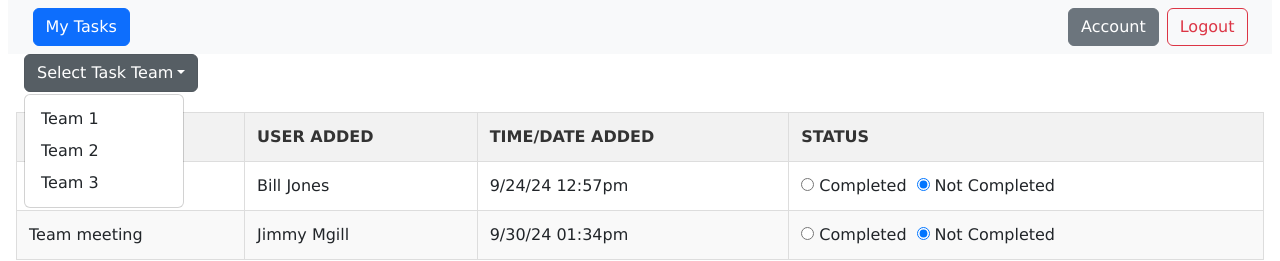
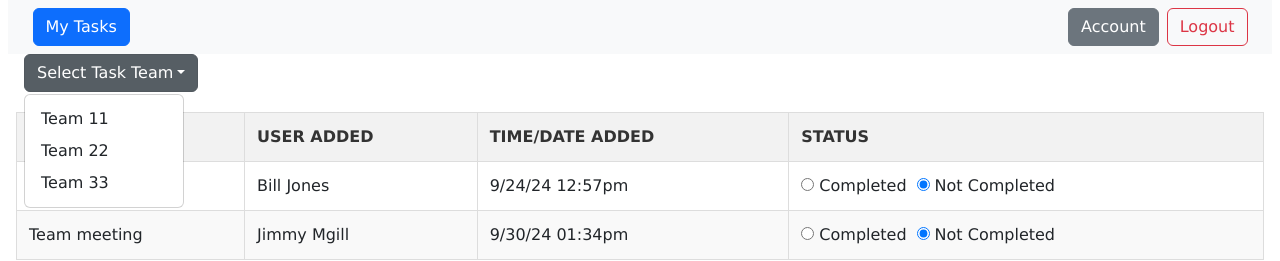
Before and after one commit to harrisonoakess/startup, a React (Vite) app: page /tasks in a window 1280 px wide. Both pictures are taken after a click on the button "Select Task Team". Shown: the top 261 px of the page. Built offline with nearby package versions, Linux system fonts and the light colour scheme.

Commit message:
Added some code to help debug, and run in the local host

```diff
--- /dev/null
+++ b/service/index.jsx
@@ -0,0 +1,3 @@
+const port = process.argv.length > 2 ? process.argv[2] : 4000;
+
+app.use(express.static('public'));
--- a/src/Action/action.html
+++ b/src/Action/action.html
@@ -27,9 +27,9 @@
               Select Task Team
             </button>
             <div class="dropdown-menu" aria-labelledby="dropdownMenuButton">
-              <a class="dropdown-item" href="#">Team 1</a>
-              <a class="dropdown-item" href="#">Team 2</a>
-              <a class="dropdown-item" href="#">Team 3</a>
+              <a class="dropdown-item" href="#">Team 11</a>
+              <a class="dropdown-item" href="#">Team 22</a>
+              <a class="dropdown-item" href="#">Team 33</a>
             </div>
           </div>
     </section>
--- a/src/Action/chooseBar.jsx
+++ b/src/Action/chooseBar.jsx
@@ -8,9 +8,9 @@ export default function ChooseBar() {
           Select Task Team
         </button>
         <div className="dropdown-menu" aria-labelledby="dropdownMenuButton">
-          <a className="dropdown-item" href="#">Team 1</a>
-          <a className="dropdown-item" href="#">Team 2</a>
-          <a className="dropdown-item" href="#">Team 3</a>
+          <a className="dropdown-item" href="#">Team 11</a>
+          <a className="dropdown-item" href="#">Team 22</a>
+          <a className="dropdown-item" href="#">Team 33</a>
         </div>
       </div>
     </section>
```
Also changed, not shown: vite.config.jsx (added, +9 -0 lines), 1 other file (tests, documents, lock files or other folders).
